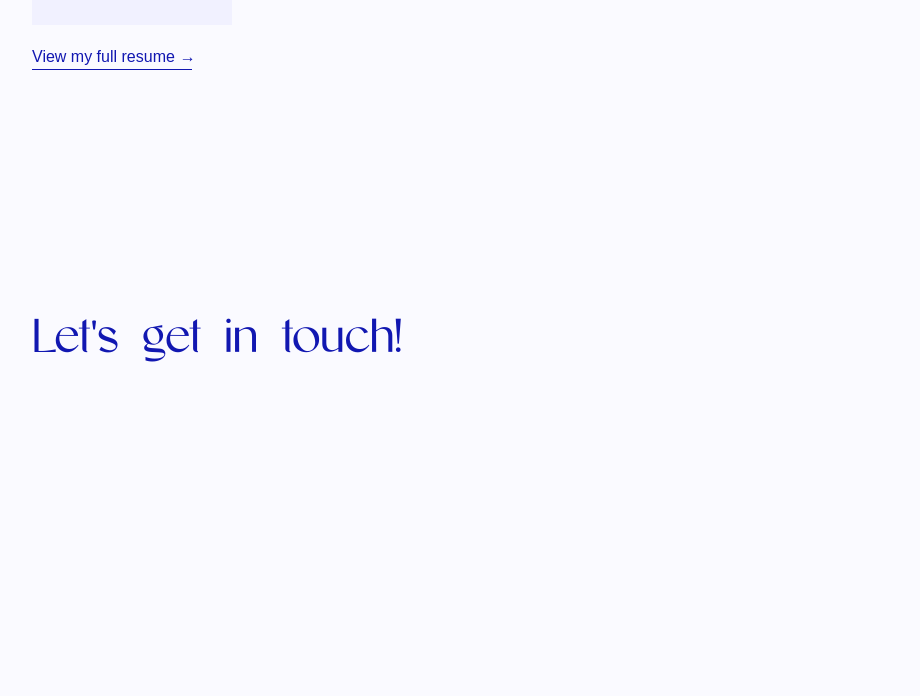
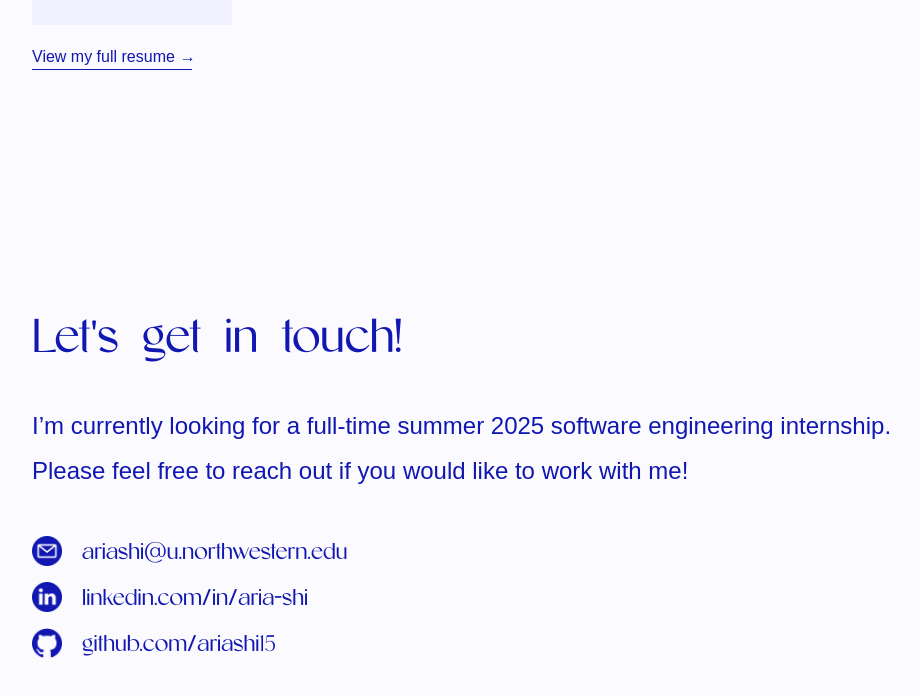
Before and after one commit to ariashi15/portfolio, a React (Create React App) app: page / in a window 1280 px wide. Shown: the part 3022-3718 px from the top of the page, without its empty margins (68-988 px from the left). Built offline with nearby package versions, Linux system fonts and the light colour scheme; a web font is replaced by a local one.

Commit message:
added contact page

```diff
--- a/src/components/Contact.js
+++ b/src/components/Contact.js
@@ -1,7 +1,30 @@
 export default function Contact() {
+    const contactinfo = [
+        {
+            iconUrl: "/assets/images/email.png",
+            info: "ariashi@u.northwestern.edu"
+        },
+        {
+            iconUrl: "/assets/images/linkedin.png",
+            info: "linkedin.com/in/aria-shi"
+        },
+        {
+            iconUrl: "/assets/images/github.png",
+            info: "github.com/ariashi15"
+        }
+    ]
+
     return (
         <div className="page-content">
             <div className="page-title">Let's get in touch!</div>
+            <div className="w-[900px] leading-[45px] text-[24px] mb-[40px]">I’m currently looking for a full-time summer 2025 software engineering
+                internship. Please feel free to reach out if you would like to work with me!</div>
+            {contactinfo.map((contact) => (
+                <div className="flex items-center font-title text-[24px] gap-[20px] my-[10px]">
+                    <img src={contact.iconUrl} alt="icon" className="w-[30px]"/>
+                    <div>{contact.info}</div>
+                </div>
+            ))}
         </div>
     );
 }
```
Also changed, not shown: 1 other file (tests, documents, lock files or other folders).
